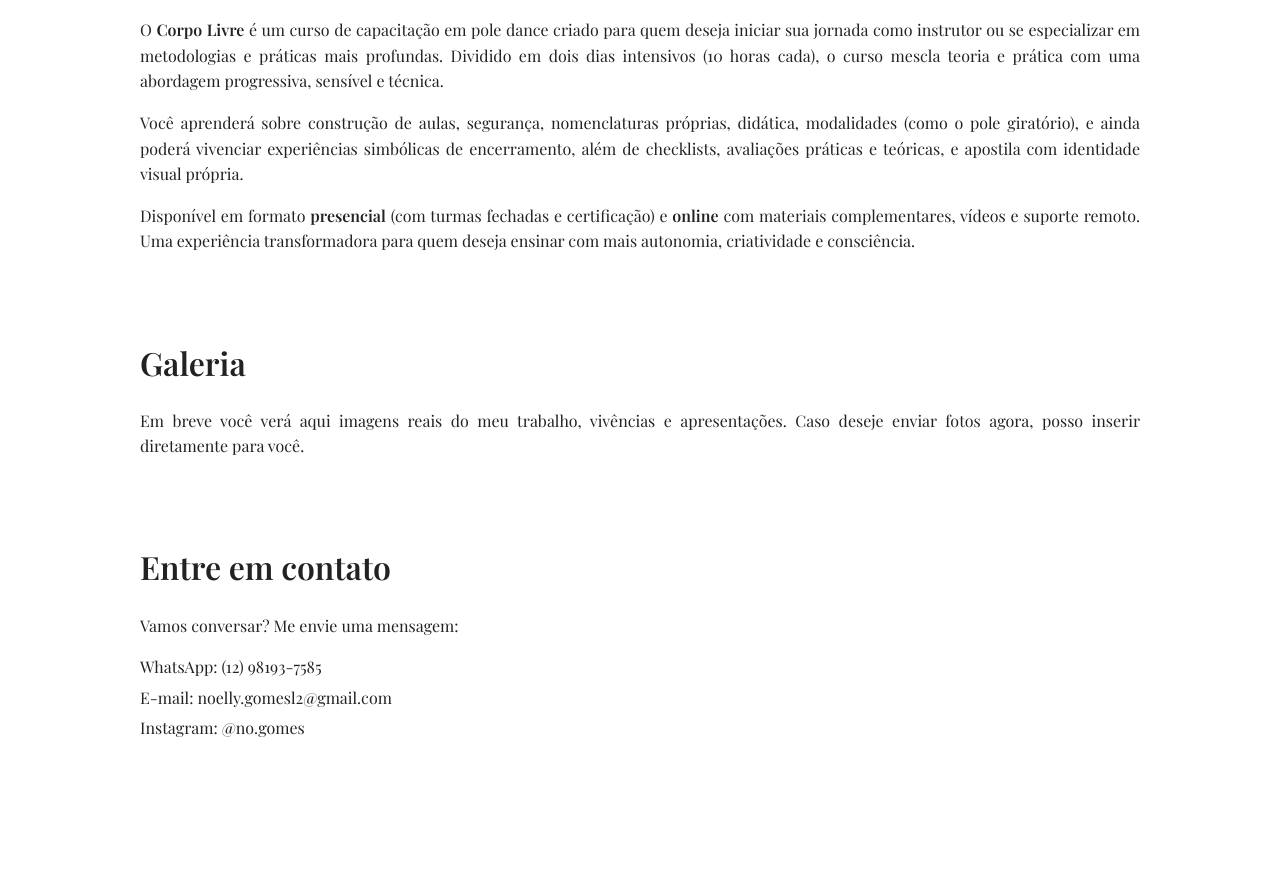
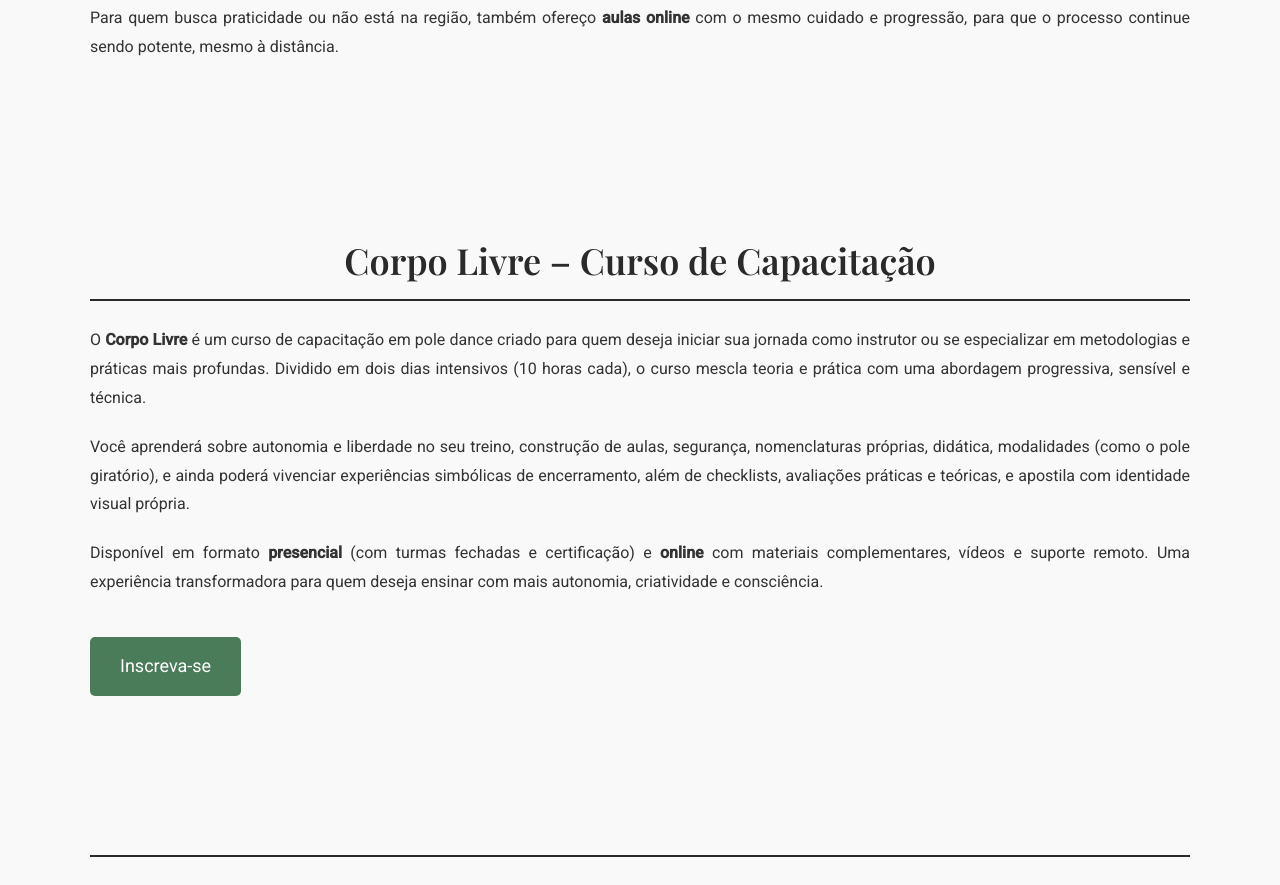
Before and after one commit to noellygomes/corpolivre, a plain HTML site: page index.html in a window 1280 px wide. Shown: the part 1083-1968 px from the top of the page. Before the commit the page ends 1849 px from the top, so only its background shows below. Drawn offline with nearby package versions, Linux system fonts and the light colour scheme.

Commit message:
Update index.html

```diff
--- a/index.html
+++ b/index.html
@@ -5,59 +5,113 @@
   <meta charset="UTF-8">
   <meta name="viewport" content="width=device-width, initial-scale=1.0">
   <title>Noelly Gomes | Pole Dance</title>
-  <link href="https://fonts.googleapis.com/css2?family=Playfair+Display:wght@400;600&display=swap" rel="stylesheet">
+  <link href="https://fonts.googleapis.com/css2?family=Playfair+Display:wght@400;600&family=Roboto:wght@400;500&display=swap" rel="stylesheet">
   <style>
     body {
-      font-family: 'Playfair Display', serif;
+      font-family: 'Roboto', sans-serif;
       margin: 0;
       padding: 0;
       line-height: 1.6;
-      background-color: #fff;
+      background-color: #f9f9f9;
       color: #222;
     }
 
     .container {
-      max-width: 1000px;
+      max-width: 1100px;
       margin: auto;
-      padding: 20px;
+      padding: 40px 20px;
       text-align: justify;
+      color: #333;
     }
 
     .titulo {
-      font-size: 32px;
+      font-family: 'Playfair Display', serif;
+      font-size: 36px;
+      margin-bottom: 25px;
+      font-weight: 600;
+      color: #2a2a2a;
+      text-align: center;
+      border-bottom: 2px solid #2a2a2a;
+      padding-bottom: 10px;
+    }
+
+    h2 {
+      font-family: 'Playfair Display', serif;
+      font-size: 28px;
+      color: #2a2a2a;
+      margin-bottom: 15px;
+    }
+
+    p {
+      font-size: 16px;
+      line-height: 1.8;
       margin-bottom: 20px;
+    }
+
+    .section {
+      margin-bottom: 40px;
+    }
+
+    .highlight {
       font-weight: 600;
+      color: #4A7C59;
     }
 
     .galeria img {
       max-width: 100%;
       height: auto;
-      margin-bottom: 10px;
+      margin-bottom: 20px;
     }
 
     .contato a {
       display: block;
-      margin: 5px 0;
-      color: #222;
+      margin: 8px 0;
+      color: #2a2a2a;
       text-decoration: none;
+      font-size: 18px;
+    }
+
+    .contato a:hover {
+      color: #4A7C59;
+    }
+
+    .border-top {
+      border-top: 2px solid #4A7C59;
+      padding-top: 20px;
+    }
+
+    .btn-cta {
+      text-align: center;
+      padding: 15px 30px;
+      background-color: #4A7C59;
+      color: #fff;
+      border-radius: 5px;
+      font-size: 18px;
+      text-decoration: none;
+      display: inline-block;
+      margin-top: 20px;
+    }
+
+    .btn-cta:hover {
+      background-color: #3a5d43;
     }
   </style>
 </head>
 
 <body>
-  <section id="sobre" class="sobre">
+  <section id="sobre" class="sobre section">
     <div class="container">
       <h2 class="titulo">Quem sou</h2>
       <p><strong>Noelly Gomes</strong>, rondoniense vivendo a vida no Litoral Norte de SP. Iniciei minha jornada no pole dance em 2018 e, desde então, sigo em constante evolução entre quedas, fluidez e descobertas.</p>
       <p>Sou medalhista de prata no PoleART Brazil 2020 e competidora no campeonato internacional de pole sport (IPSF) nos anos de 2023 e 2024. Além da minha vivência como atleta, já preparei mais de 20 alunos para festivais e competições — entre eles, uma medalhista de prata no Aerodance 2022.</p>
       <p>Sou idealizadora do primeiro festival de pole dance no Litoral Norte de São Paulo, o <strong>Pole Show</strong>, evento que celebra todas as modalidades dessa arte em movimento. Já me apresentei em diversos eventos e cidades como São Paulo, Ubatuba, São Sebastião e Caçapava, levando a dança como forma de expressão e presença.</p>
-      <p>Ministrei workshops voltados para técnica e experiência: <strong>quedas (minha paixão), drops e flow</strong>, sempre com foco em autonomia, criatividade e progressão segura. Meu trabalho nasce do estudo constante e da troca — já estive em formações com nomes como Grazzy Brugner, Julio Peixoto, Carlos França, Serena Pires, Drea Costa, Roberta Martins, Cris Saez, Lígia Conconi e Anna Alvez.</p>
+      <p>Ministrei workshops voltados para técnica e experiência: <strong>quedas (minha paixão), drops e flow (minha paixão)</strong>, sempre com foco em autonomia, criatividade e progressão segura. Meu trabalho nasce do estudo constante e da troca — já estive em formações com nomes como Grazzy Brugner, Julio Peixoto, Carlos França, Serena Pires, Drea Costa, Roberta Martins, Cris Saez, Lígia Conconi e Anna Alvez.</p>
       <p>Hoje, ofereço aulas de <strong>Pole Fitness, Flow, Glamour, Flexibilidade e FlexSense</strong>, no formato <strong>presencial e online</strong>, com um olhar atento, artístico e técnico. Ensino aprendendo e aprendo ensinando. O pole não é só uma prática: é parte essencial da minha vida e da forma como me relaciono com o mundo.</p>
       <p>Mais do que ensinar movimentos, quero que cada pessoa se reconheça no processo, se permita experimentar e, acima de tudo, curta a jornada. Porque dançar também é se descobrir.</p>
     </div>
   </section>
 
-  <section id="aulas" class="aulas">
+  <section id="aulas" class="aulas section">
     <div class="container">
       <h2 class="titulo">Aulas</h2>
       <p>Ministro aulas presenciais em Caraguatatuba, em turmas ou de forma individual. As aulas em grupo seguem a proposta de cada modalidade (Flow, Glamour, Pole Fitness etc.), mas sempre respeitando os limites e o desenvolvimento pessoal de cada aluno.</p>
@@ -66,26 +120,27 @@
     </div>
   </section>
 
-  <section id="corpo-livre" class="corpo-livre">
+  <section id="corpo-livre" class="corpo-livre section">
     <div class="container">
       <h2 class="titulo">Corpo Livre – Curso de Capacitação</h2>
       <p>O <strong>Corpo Livre</strong> é um curso de capacitação em pole dance criado para quem deseja iniciar sua jornada como instrutor ou se especializar em metodologias e práticas mais profundas. Dividido em dois dias intensivos (10 horas cada), o curso mescla teoria e prática com uma abordagem progressiva, sensível e técnica.</p>
-      <p>Você aprenderá sobre construção de aulas, segurança, nomenclaturas próprias, didática, modalidades (como o pole giratório), e ainda poderá vivenciar experiências simbólicas de encerramento, além de checklists, avaliações práticas e teóricas, e apostila com identidade visual própria.</p>
+      <p>Você aprenderá sobre autonomia e liberdade no seu treino, construção de aulas, segurança, nomenclaturas próprias, didática, modalidades (como o pole giratório), e ainda poderá vivenciar experiências simbólicas de encerramento, além de checklists, avaliações práticas e teóricas, e apostila com identidade visual própria.</p>
       <p>Disponível em formato <strong>presencial</strong> (com turmas fechadas e certificação) e <strong>online</strong> com materiais complementares, vídeos e suporte remoto. Uma experiência transformadora para quem deseja ensinar com mais autonomia, criatividade e consciência.</p>
+      <a href="#contato" class="btn-cta">Inscreva-se</a>
     </div>
   </section>
 
-  <section id="galeria" class="galeria">
+  <section id="" class="">
     <div class="container">
-      <h2 class="titulo">Galeria</h2>
-      <p>Em breve você verá aqui imagens reais do meu trabalho, vivências e apresentações. Caso deseje enviar fotos agora, posso inserir diretamente para você.</p>
+      <h2 class="titulo"></h2>
+      <p></p>
     </div>
   </section>
 
-  <section id="contato" class="contato">
+  <section id="contato" class="contato section border-top">
     <div class="container">
       <h2 class="titulo">Entre em contato</h2>
-      <p>Vamos conversar? Me envie uma mensagem:</p>
+      <p>Me envie uma mensagem:</p>
       <a href="https://wa.me/5512981937585" target="_blank">WhatsApp: (12) 98193-7585</a>
       <a href="mailto:noelly.gomesl2@gmail.com">E-mail: noelly.gomesl2@gmail.com</a>
       <a href="https://instagram.com/no.gomes" target="_blank">Instagram: @no.gomes</a>
```
